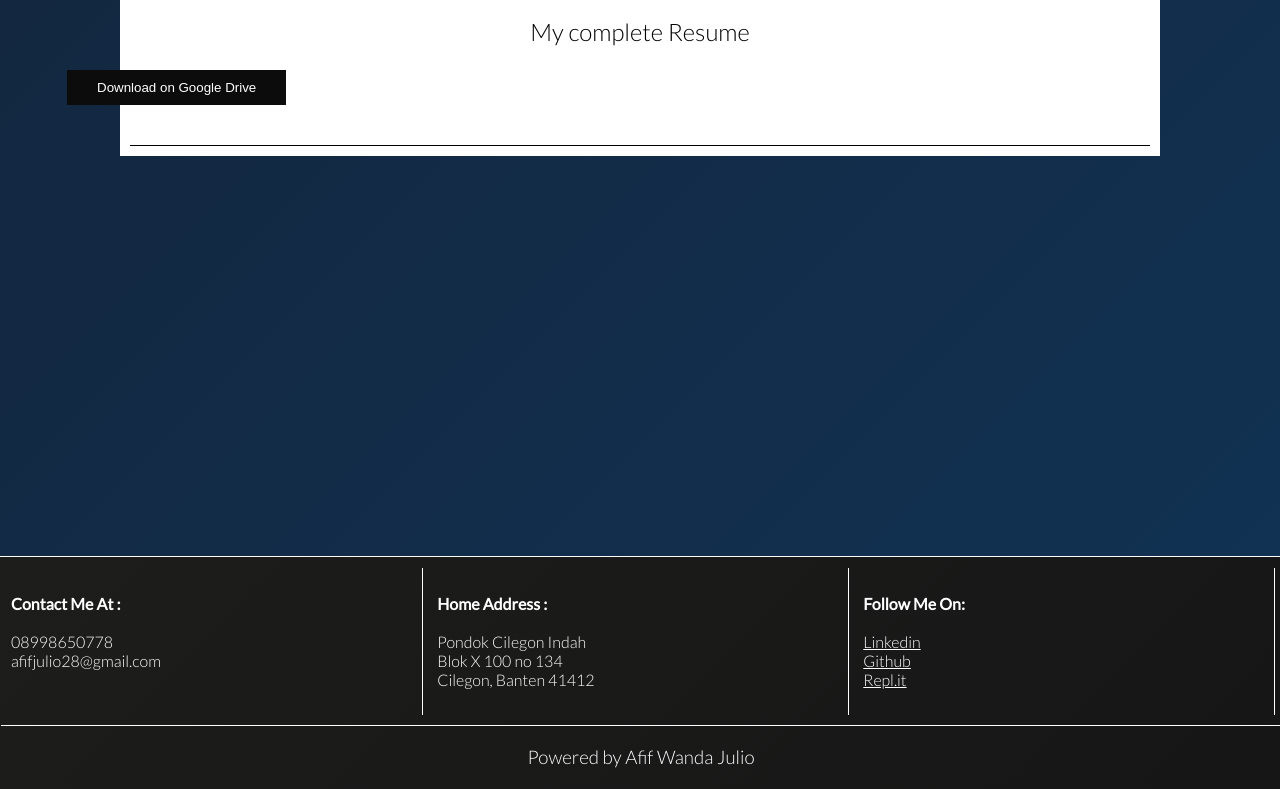
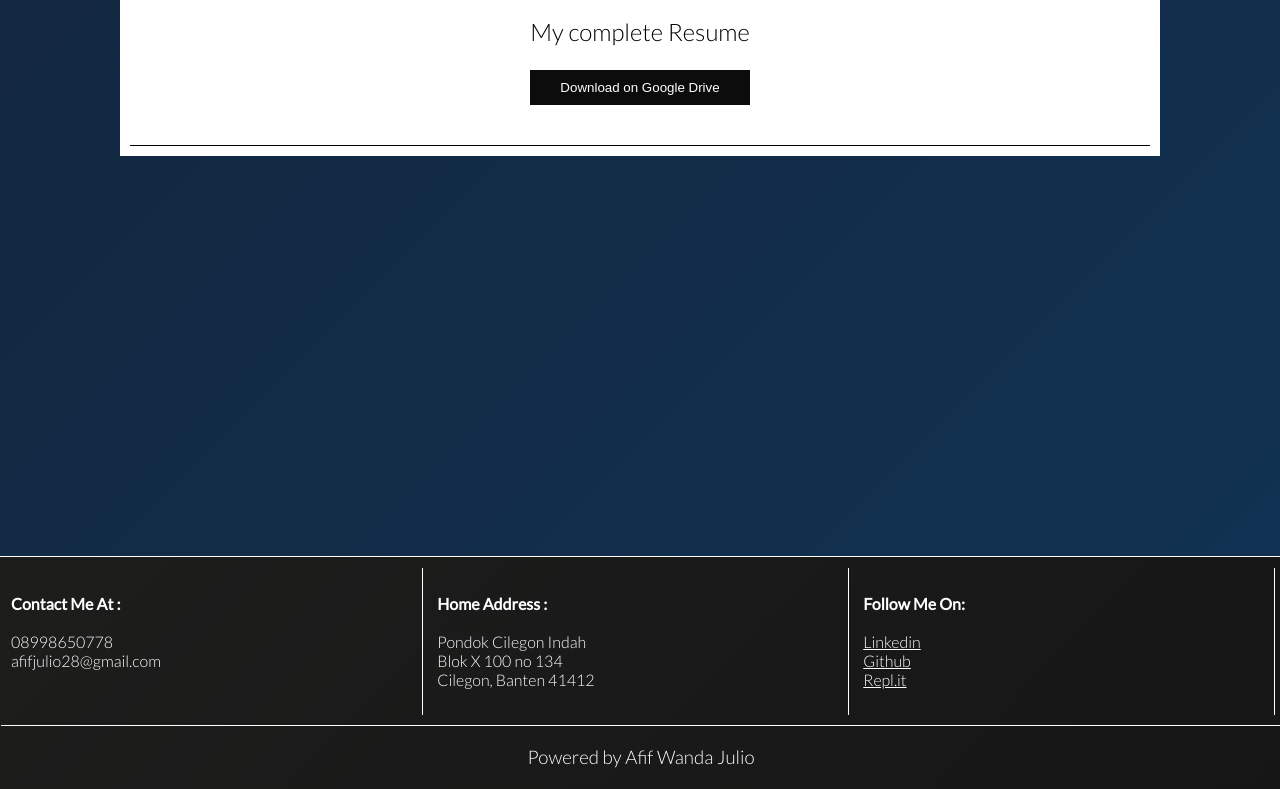
Before and after one commit to afifwanda/resume, a plain HTML site: page index.html in a window 1280 px wide. Shown: the part 1475-2264 px from the top of the page. Drawn offline with nearby package versions, Linux system fonts and the light colour scheme.

Commit message:
updte drive style

```diff
--- a/style.css
+++ b/style.css
@@ -92,7 +92,7 @@ input[type=submit]{
 
 #drive{
   position: relative;
-  right: 65px;
+  text-align: center;
 }
 
 #name{
```
